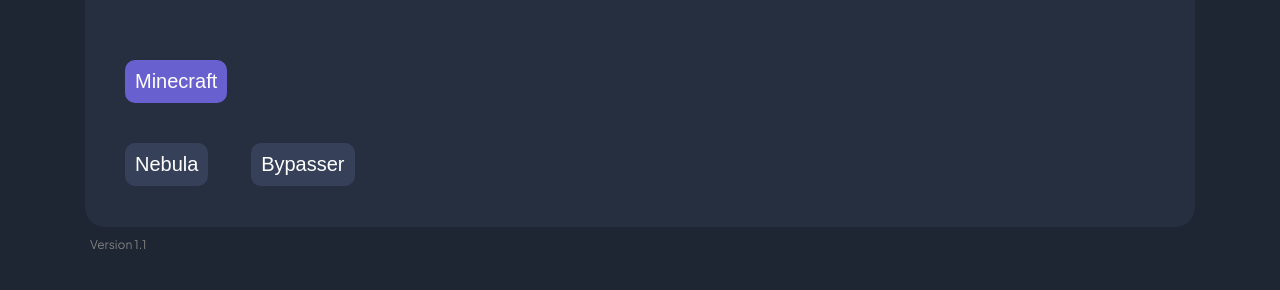
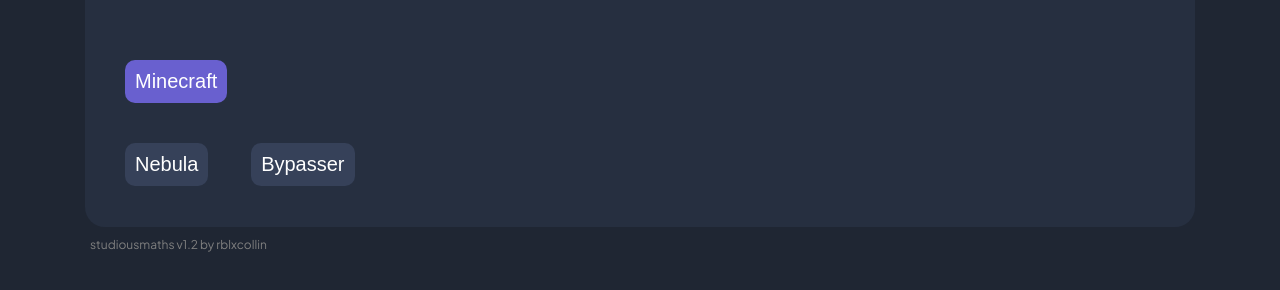
Before and after one commit to studiousmaths/studiousmaths.github.io, a plain HTML site: page index.html in a window 1280 px wide. Shown: the part 218-508 px from the top of the page. Drawn offline with Linux system fonts and the light colour scheme.

Commit message:
eeeeeeeeeeeeeeeeeeeeeeeeeee

```diff
--- a/index.html
+++ b/index.html
@@ -38,6 +38,6 @@
       <button class="menu" href='./bypass/'>Bypasser</button><br>
       </p>
     </div>
-    <p class="note">Version 1.1</p>
+    <p class="note">studiousmaths v1.2 by rblxcollin</p>
   </body>
 </html>
```
